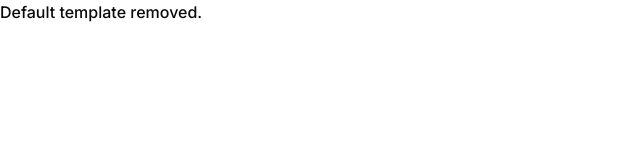
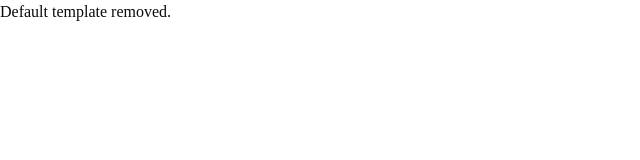
Before and after one commit to xykroft/xk, a Next.js app: page / in a window 1280 px wide. Shown: the top 160 px of the page, without its empty margins (0-640 px from the left). Built offline with nearby package versions, Linux system fonts and the light colour scheme.

Commit message:
add next-themes to project

```diff
--- a/app/layout.tsx
+++ b/app/layout.tsx
@@ -1,4 +1,5 @@
 import "./globals.scss";
+import { Providers } from "./providers";
 import { Inter as FontSans } from "next/font/google";
 import { JetBrains_Mono as FontMono } from "next/font/google";
 
@@ -25,7 +26,7 @@ export default function RootLayout({
   return (
     <html lang="en" suppressHydrationWarning>
       <body className={`${fontSans.variable} ${fontMono.variable} font-sans`}>
-        {children}
+        <Providers>{children}</Providers>
       </body>
     </html>
   );
--- /dev/null
+++ b/app/providers.tsx
@@ -0,0 +1,12 @@
+"use client";
+
+import React from "react";
+import { ThemeProvider } from "next-themes";
+
+export function Providers({ children }: { children: React.ReactNode }) {
+  return (
+    <ThemeProvider disableTransitionOnChange attribute="class">
+      {children}
+    </ThemeProvider>
+  );
+}
--- a/package.json
+++ b/package.json
@@ -11,6 +11,7 @@
   },
   "dependencies": {
     "next": "13.5.4",
+    "next-themes": "^0.3.0",
     "react": "^18",
     "react-dom": "^18",
     "sass": "^1.77.8"
--- a/tailwind.config.ts
+++ b/tailwind.config.ts
@@ -1,5 +1,4 @@
 import type { Config } from "tailwindcss";
-import { fontFamily } from "tailwindcss/defaultTheme";
 
 const config: Config = {
   content: [
@@ -8,11 +7,38 @@ const config: Config = {
     "./layouts/**/*.{js,ts,jsx,tsx,mdx}",
     "./app/**/*.{js,ts,jsx,tsx,mdx}",
   ],
+  darkMode: ["class"],
   theme: {
     extend: {
       fontFamily: {
-        sans: ["var(--font-sans)", ...fontFamily.sans],
-        mono: ["var(--font-mono)", ...fontFamily.mono],
+        sans: [
+          "var(--font-inter)",
+          "ui-sans-serif",
+          "system-ui",
+          "-apple-system",
+          "BlinkMacSystemFont",
+          "Segoe UI",
+          "Roboto",
+          "Helvetica Neue",
+          "Arial",
+          "Noto Sans",
+          "sans-serif",
+          "Apple Color Emoji",
+          "Segoe UI Emoji",
+          "Segoe UI Symbol",
+          "Noto Color Emoji",
+        ],
+        mono: [
+          "var(--font-sfMono)",
+          "ui-monospace",
+          "SFMono-Regular",
+          "Menlo",
+          "Monaco",
+          "Consolas",
+          "Liberation Mono",
+          "Courier New",
+          "monospace",
+        ],
       },
     },
   },
```
Also changed, not shown: 1 other file (tests, documents, lock files or other folders).
